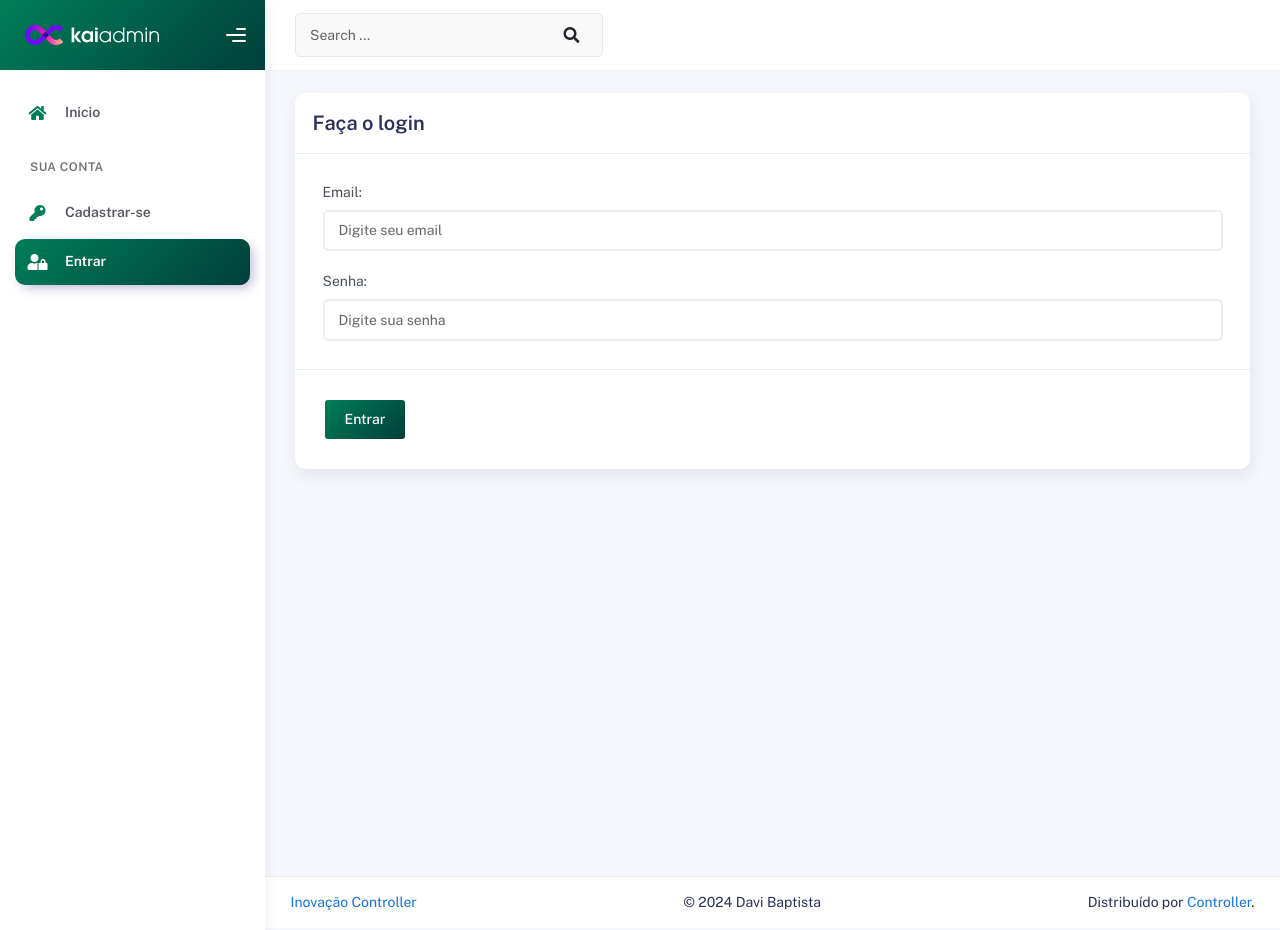
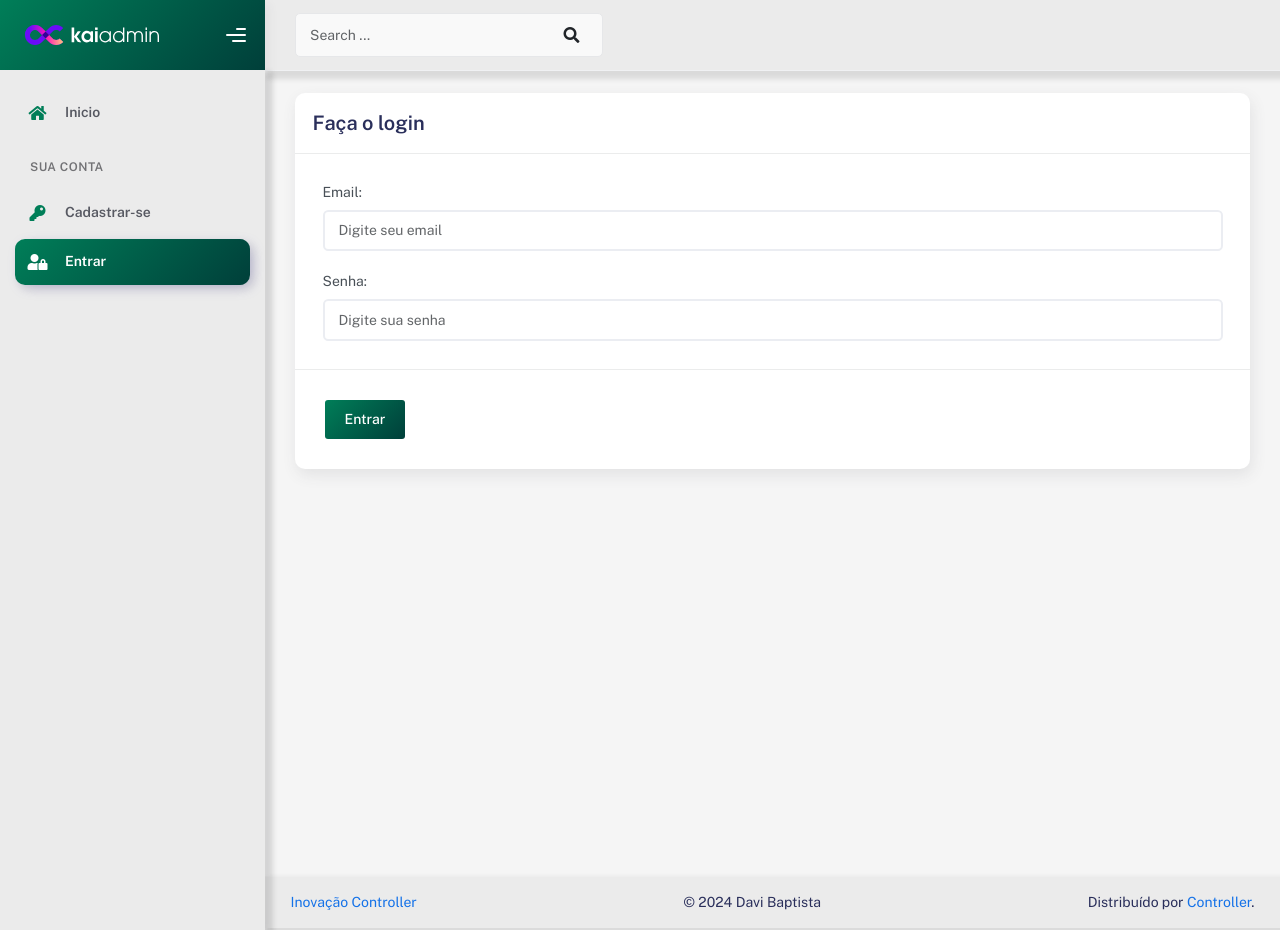
Before and after one commit to InovController/site-eventos, a Django app: page /login/?next=/validar/1 in a window 1280 px wide. Run offline with Django 5.2, Linux system fonts and the light colour scheme; some libraries are stand-ins or nearby versions.

Commit message:
add bg-white and bg-nav-white

```diff
--- a/app/templates/base.html
+++ b/app/templates/base.html
@@ -157,6 +157,18 @@
                 filter: blur(7px);
             }
 
+            .bg-white {
+                background-color: rgb(245, 245, 245) !important;
+            }
+
+            .sombra {
+                box-shadow: 5px 5px 5px 3px rgba(73, 73, 73, 0.151) !important;
+            }
+
+            .bg-nav-white {
+                background-color: rgb(235, 235, 235) !important;
+            }
+
             .dropdown-item-academy:active {
                 background: linear-gradient(135deg, #007e58 0%, #003f3a 100%) !important;
                 border-radius: 12px 12px 12px;
@@ -186,13 +198,13 @@
                                 <i class="gg-menu-left"></i>
                             </button>
                         </div>
-                        <button class="topbar-toggler more">
+                        <button class="topbar-toggle more">
                             <i class="gg-more-vertical-alt"></i>
                         </button>
                     </div>
                     <!-- End Logo Header -->
                 </div>
-                <div class="sidebar-wrapper scrollbar scrrollbar-inner d-print-none">
+                <div class="sidebar-wrapper scrollbar scrrollbar-inner d-print-none bg-nav-white sombra">
                     <div class="sidebar-content">
                         <ul class="nav nav-secondary">
                             {% block nav-bar %}
@@ -204,8 +216,8 @@
                 </div>
             </div>
             <!-- End Sidebar -->
-            <div class="main-panel">
-                <div class="main-header d-print-none">
+            <div class="main-panel bg-white">
+                <div class="main-header d-print-none bg-nav-white sombra">
                     <div class="main-header-logo">
                         <!-- Logo Header -->
                         <div class="logo-header bg-academy" data-background-color="academy">
@@ -429,7 +441,7 @@
 					</div>
 				</div>
 
-                <footer class="footer d-print-none">
+                <footer class="footer d-print-none bg-nav-white sombra">
                     <div class="container-fluid d-flex justify-content-between">
                         <nav class="pull-left">
                             <ul class="nav">
```
Also changed, not shown: media/qrcode/qrcode_2.png (added).
